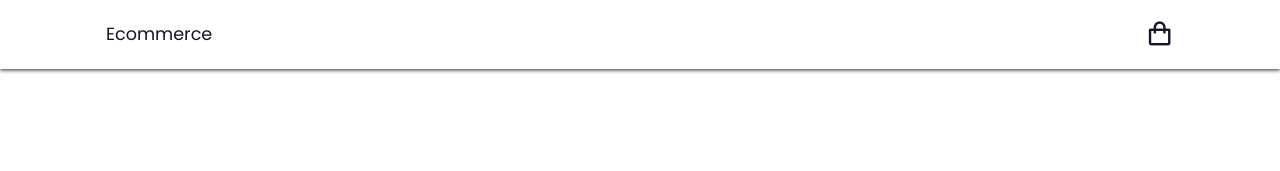
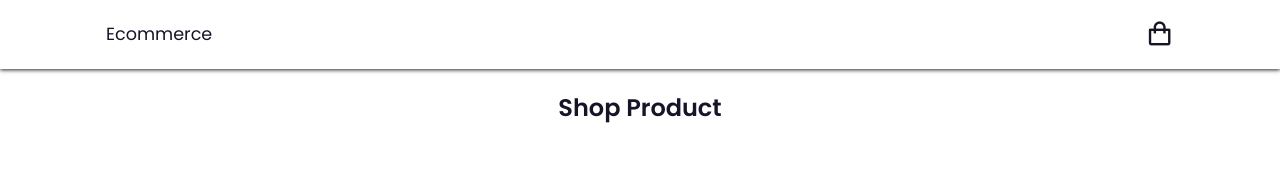
Before and after one commit to gigaamiridze/Shopping-Cart, a website: page index.html in a window 1280 px wide. Drawn offline with nearby package versions, Linux system fonts and the light colour scheme.

Commit message:
added title of section and its styles

```diff
--- a/index.html
+++ b/index.html
@@ -16,5 +16,8 @@
                 <i class='bx bx-shopping-bag' id="cart-icon"></i>
             </div>
         </header>
+        <section class="shop container">
+            <h2 class="section-title">shop product</h2>
+        </section>
     </body>
 </html>
--- a/sass/main/home_page.scss
+++ b/sass/main/home_page.scss
@@ -17,7 +17,6 @@ header {
     width: 100%;
     background: $bg-color;
     box-shadow: 0 1px 4px hsl(0 4% 15% / 10);
-}
     .nav {
         @include display (flex);
         @include flex-property (space-between, center);
@@ -25,7 +24,6 @@ header {
     }
     .container {
         @extend %container;
-}
         .logo {
             @include text-property (1.1rem, $poppins, $text-color, $capit);
         }
@@ -33,3 +31,21 @@ header {
             font-size: 1.8rem;
             cursor: pointer;
         }
+    }
+}
+
+// Section
+section {
+    padding: 4rem 0 3rem;
+}
+.shop {
+    margin-top: 2rem;
+}
+.container {
+    @extend %container;
+    .section-title {
+        @include text-property (1.5rem, $poppins, $text-color, $capit);
+        font-weight: $semiBold;
+        text-align: center;
+    }
+}
```
Also changed, not shown: css/style.css. Lines whose indentation alone changed are shown as unchanged.
